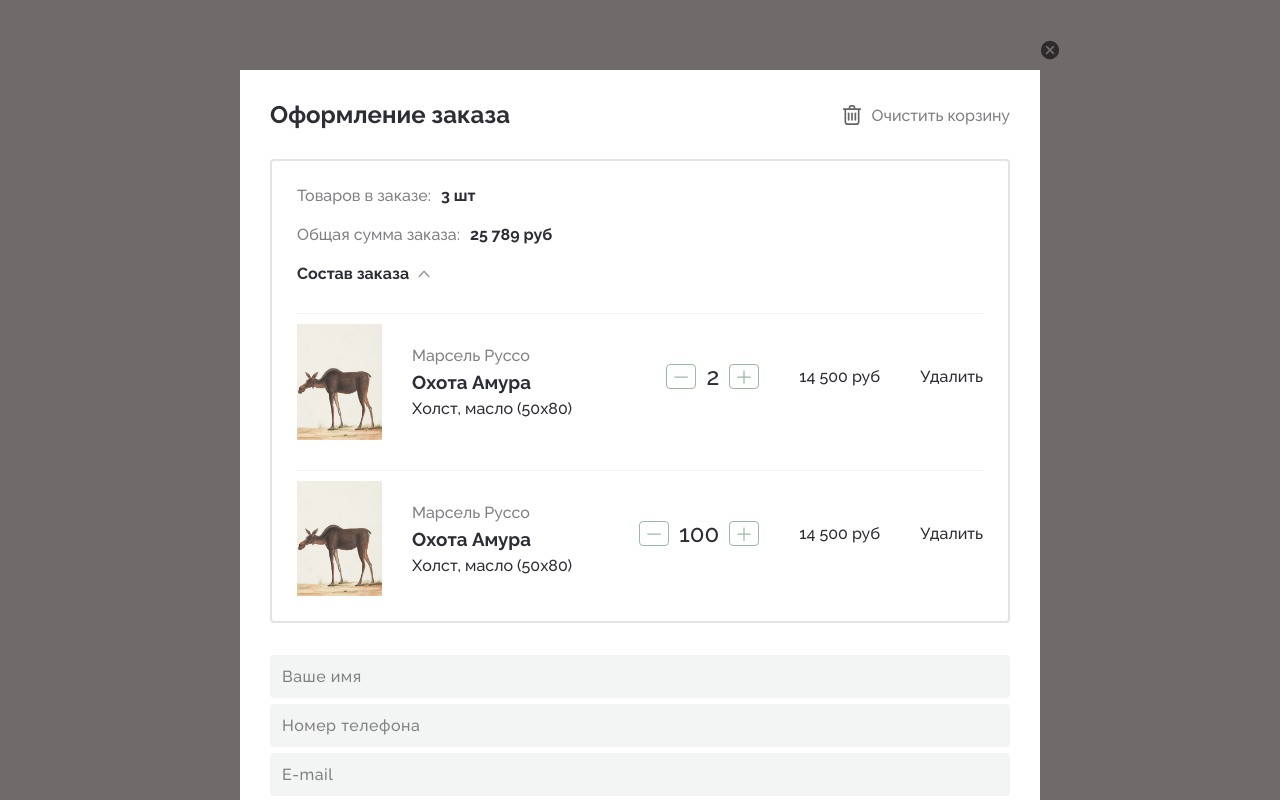
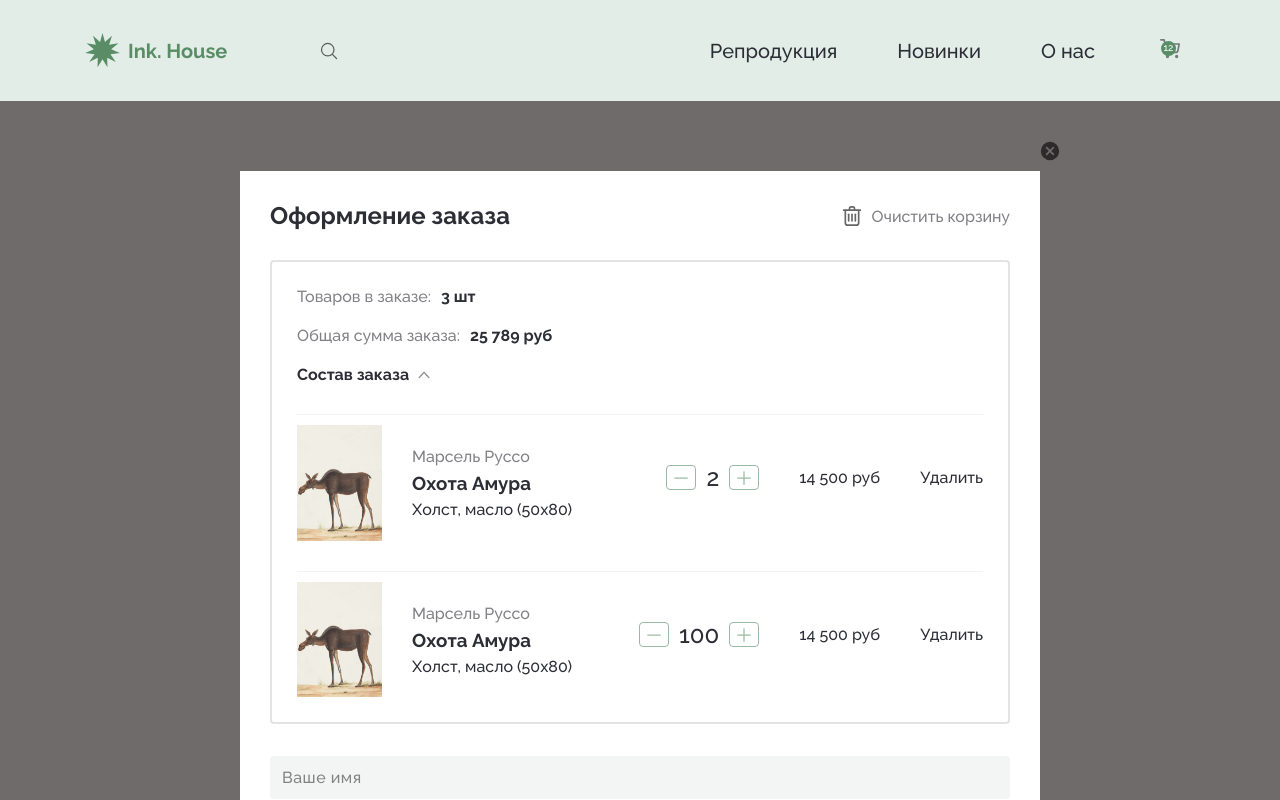
Before and after one commit to alpetrushkin/react-house, a React (Create React App) app: page /cart in a window 1280 px wide. Shown: the top 800 px of the page. Built offline with nearby package versions, Linux system fonts and the light colour scheme.

Commit message:
поиск

```diff
--- a/src/App.js
+++ b/src/App.js
@@ -3,14 +3,21 @@ import Home from "./pages/Home";
 import NotFound from "./pages/NotFound";
 import {Route, Routes} from "react-router-dom";
 import Cart from "./pages/Cart";
+import Header from "./components/header/Header";
 
 function App() {
+  const [searchTitle, setSearchTitle] = React.useState('');
+
   return (
     <div className="wrapper">
+      <Header searchTitle={searchTitle}
+              setSearchTitle={setSearchTitle}
+      />
       <Routes>
-        <Route path="/" element={<Home/>} />
-        <Route path="/cart" element={<Cart />} />
-        <Route path="*" element={<NotFound />} />
+        <Route path="/" element={<Home searchTitle={searchTitle}/>}
+        />
+        <Route path="/cart" element={<Cart/>}/>
+        <Route path="*" element={<NotFound/>}/>
       </Routes>
     </div>
   );
--- /dev/null
+++ b/src/components/Search/Search.jsx
@@ -0,0 +1,58 @@
+import React from 'react';
+import styles from './Search.module.css';
+
+const Search = ({searchTitle, setSearchTitle }) => {
+  const [searchVisible, setSearchVisible] = React.useState(true);
+
+  const onChangeHandler = (event) => {
+    let title = (event.currentTarget.value)
+    setSearchTitle(title)
+  }
+
+  const closeSearch = () => {
+    setSearchVisible(true);
+    setSearchTitle('');
+  }
+
+  return (
+    <div className={styles.root}>
+      {
+        searchVisible ?
+          (
+            <svg onClick={() => setSearchVisible(false)} xmlns="http://www.w3.org/2000/svg" fill="none"
+                 viewBox="0 0 24 24"
+                 strokeWidth="1.5" stroke="currentColor"
+                 className="w-6 h-6">
+              <path strokeLinecap="round" strokeLinejoin="round"
+                    d="M21 21l-5.197-5.197m0 0A7.5 7.5 0 105.196 5.196a7.5 7.5 0 0010.607 10.607z"/>
+            </svg>
+          )
+          : (
+            <>
+              <svg xmlns="http://www.w3.org/2000/svg" fill="none"
+                   viewBox="0 0 24 24"
+                   strokeWidth="1.5" stroke="currentColor"
+                   className="w-6 h-6">
+                <path strokeLinecap="round" strokeLinejoin="round"
+                      d="M21 21l-5.197-5.197m0 0A7.5 7.5 0 105.196 5.196a7.5 7.5 0 0010.607 10.607z"/>
+              </svg>
+              <input
+                value={searchTitle}
+                onChange={onChangeHandler}
+                className={styles.input}
+                placeholder={'Поиск'}
+              />
+              <svg onClick={closeSearch} xmlns="http://www.w3.org/2000/svg" fill="none"
+                   viewBox="0 0 24 24" strokeWidth="1.5"
+                   stroke="currentColor" className="w-6 h-6">
+                <path strokeLinecap="round" strokeLinejoin="round" d="M6 18L18 6M6 6l12 12"/>
+              </svg>
+            </>)
+      }
+    </div>
+
+
+  );
+};
+
+export default Search;
--- /dev/null
+++ b/src/components/Search/Search.module.css
@@ -0,0 +1,20 @@
+.root {
+    display: flex;
+    align-items: center;
+    justify-content: space-between;
+    width: 300px;
+}
+
+.root svg {
+    cursor: pointer;
+}
+
+.input {
+    width: 100%;
+    border: 0;
+    padding: 6px 10px;
+    font-size: 16px;
+    color: #86928B;
+    margin-right: 10px;
+    outline: red;
+}
--- a/src/components/catalog/Catalog.jsx
+++ b/src/components/catalog/Catalog.jsx
@@ -4,7 +4,8 @@ import FilterLocation from "./FilterLocation/FilterLocation";
 import Sort from "./Sort/Sort";
 import './catalog.css';
 
-const Catalog = () => {
+const Catalog = ({searchTitle}) => {
+  console.log(searchTitle)
   const [item, setItem] = React.useState([]);
   const [isLoading, setIsLoading] = React.useState(true);
   const [filterLocation, setFilterLocation] = React.useState(0);
@@ -15,12 +16,13 @@ const Catalog = () => {
   React.useEffect(() => {
     setIsLoading(true);
 
+    const search = searchTitle ? `&q=${searchTitle}` : '';
     const category = filterLocation > 0 ? `locationId=${filterLocation}` : '';
     const order = activeSortName.sortProperty.includes('-') ? 'asc' : 'desc';
     const sortBy = activeSortName.sortProperty.replace('-', '');
 
     fetch(
-      `http://localhost:3002/items?${category}&_sort=${sortBy}&_order=${order}`
+      `http://localhost:3002/items?${category}${search}&_sort=${sortBy}&_order=${order}`
     )
       .then((response) => {
         return response.json();
@@ -30,7 +32,7 @@ const Catalog = () => {
         setIsLoading(false);
       })
     window.scrollTo(0, 0)
-  }, [activeSortName, filterLocation]);
+  }, [activeSortName, filterLocation, searchTitle]);
 
   return (
     <section className="catalog">
--- a/src/components/header/Header.jsx
+++ b/src/components/header/Header.jsx
@@ -1,9 +1,10 @@
-import React from 'react';
-import './header.css';
+import React, {useState} from 'react';
 import logo from "../../assets/images/logo.svg";
 import CartBtn from "../UI/cartBtn/CartBtn";
+import Search from "../Search/Search";
+import './header.css';
 
-const Header = () => {
+const Header = ({searchTitle, setSearchTitle}) => {
   return (
     <div className="header">
       <div className="container container-header">
@@ -12,10 +13,15 @@ const Header = () => {
           <span className="logo-name">Ink. House</span>
         </div>
 
+        <Search
+          searchTitle={searchTitle}
+          setSearchTitle={setSearchTitle}
+        />
+
         <nav className="header-right">
           <ul className="header-menu">
             <li className="header-menu-item">
-              <a className="header-menu-link" href="#">Репродукции</a>
+              <a className="header-menu-link" href="#">Репродукция</a>
             </li>
             <li className="header-menu-item">
               <a className="header-menu-link" href="#">Новинки</a>
@@ -24,7 +30,7 @@ const Header = () => {
               <a className="header-menu-link" href="#">О нас</a>
             </li>
           </ul>
-          <CartBtn />
+          <CartBtn/>
         </nav>
       </div>
     </div>
--- a/src/pages/Home.jsx
+++ b/src/pages/Home.jsx
@@ -6,18 +6,17 @@ import Newbies from "../components/newbies/Newbies";
 import About from "../components/about/About";
 import Footer from "../components/footer/Footer";
 
-const Home = () => {
+const Home = ({searchTitle}) => {
   return (
-    <div>
-      <Header />
+    <>
       <main>
-        {/*<Hero />*/}
-        <Catalog />
+        <Hero />
+        <Catalog searchTitle={searchTitle} />
         <Newbies />
         <About />
       </main>
       <Footer />
-    </div>
+    </>
   );
 };
 
```
Also changed, not shown: src/assets/images/search.svg (added), src/assets/images/search_icon.svg (added).
